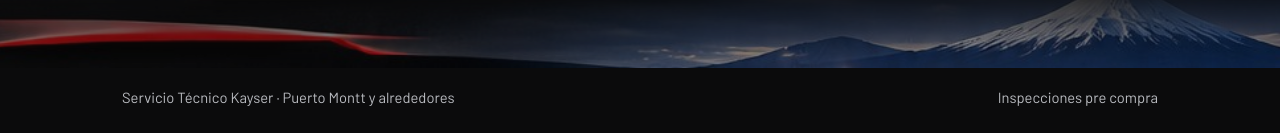
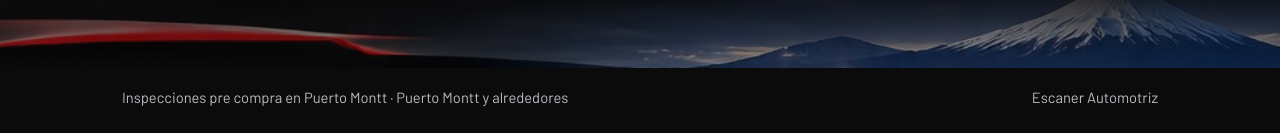
Before and after one commit to scanneryprecompraspuertomontt/Servicio-Tecnico-Kayser.cl, a plain HTML site: page index.html in a window 1280 px wide. Shown: the part 3030-3163 px from the top of the page. Drawn offline with Linux system fonts and the light colour scheme; a web font is replaced by a local one.

Commit message:
Add files via upload

```diff
--- a/index.html
+++ b/index.html
@@ -241,8 +241,8 @@
 <footer>
   <div class="paisaje" aria-hidden="true"></div>
   <div class="wrap">
-    <span>Servicio Técnico Kayser · Puerto Montt y alrededores</span>
-    <span>Inspecciones pre compra</span>
+    <span>Inspecciones pre compra en Puerto Montt · Puerto Montt y alrededores</span>
+    <span>Escaner Automotriz</span>
   </div>
 </footer>
 
```
